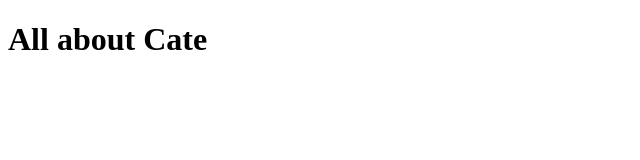
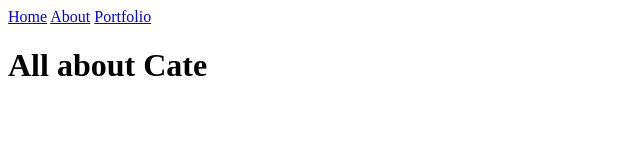
Before and after one commit to cate-codes/Personal-Portfolio-Project, a plain HTML site: page about.html in a window 1280 px wide. Shown: the whole page, without its empty margins (0-640 px from the left). Drawn offline with Linux system fonts and the light colour scheme.

Commit message:
commit all updates

```diff
--- a/about.html
+++ b/about.html
@@ -7,6 +7,11 @@
     <title>Cate Dews</title>
   </head>
   <body>
+    <nav>
+      <a href="index.html">Home</a>
+      <a href="about.html">About</a>
+      <a href="portfolio.html">Portfolio</a>
+    </nav>
     <h1>All about Cate</h1>
   </body>
 </html>
```
Also changed, not shown: index.html (+2 -2 lines), portfolio.html (+14 -0 lines), 1 other file.
